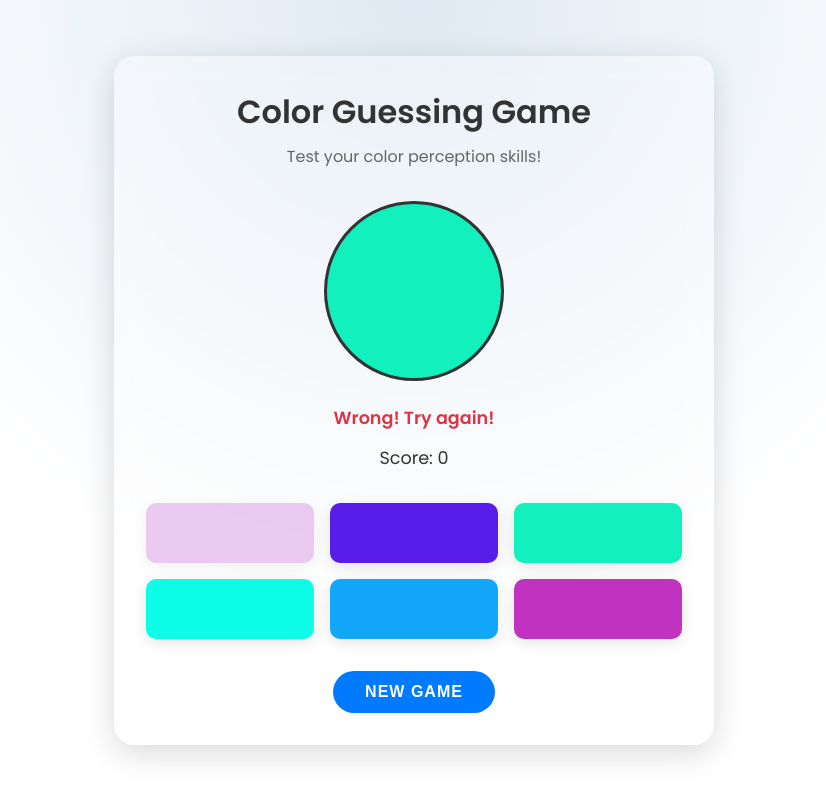
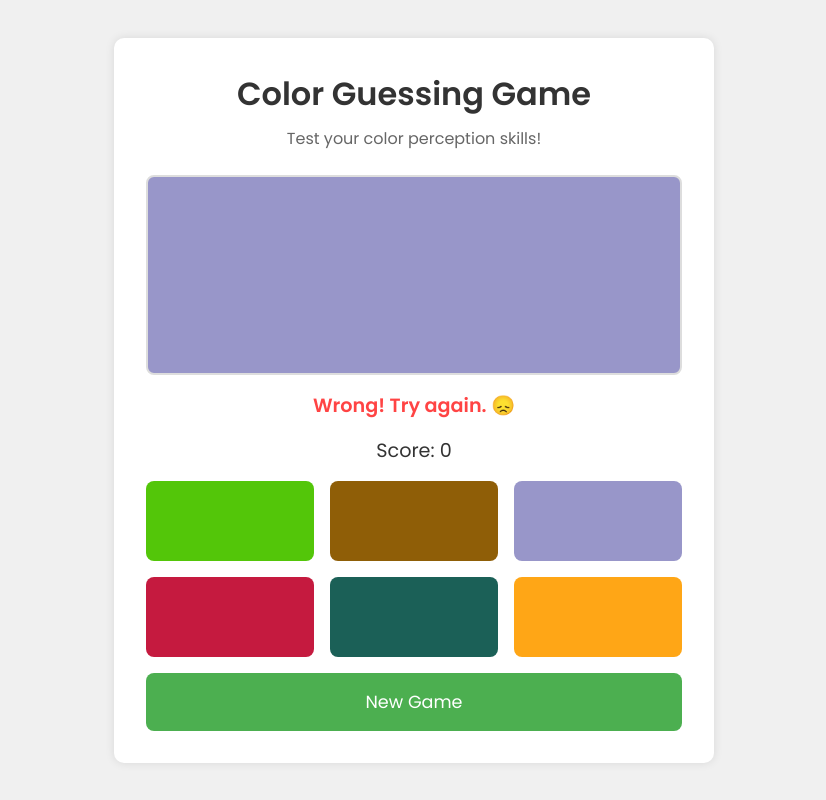
Before and after one commit to max-out-oluwadara/ColorGuess, a plain HTML site: page index.html in a window 1280 px wide. Both pictures are taken after a click on the button 456 px from the left and 532 px from the top of the page. Shown: the whole page, without its empty margins (226-1052 px from the left). Drawn offline with Linux system fonts and the light colour scheme.

Commit message:
color variant

```diff
--- a/main.js
+++ b/main.js
@@ -1,18 +1,76 @@
-const NUM_OPTIONS = 6; // number of color buttons shown each round
-let targetColor = '';
+const colorBox = document.querySelector('[data-testid="colorBox"]');
+const colorOptionsContainer = document.querySelector('[data-testid="colorOptions"]');
+const gameStatus = document.querySelector('[data-testid="gameStatus"]');
+const scoreElement = document.querySelector('[data-testid="score"]');
+const newGameButton = document.querySelector('[data-testid="newGameButton"]');
+
 let score = 0;
+let targetColor;
 
-// Generates a random hex color, e.g. "#A1B2C3"
-function generateRandomColor() {
-  const letters = '0123456789ABCDEF';
-  let color = '#';
-  for (let i = 0; i < 6; i++) {
-    color += letters[Math.floor(Math.random() * 16)];
-  }
-  return color;
+// 1) Basic random color
+function getRandomColor() {
+  const r = Math.floor(Math.random() * 256);
+  const g = Math.floor(Math.random() * 256);
+  const b = Math.floor(Math.random() * 256);
+  return `rgb(${r}, ${g}, ${b})`;
 }
 
-// Shuffle array in place
+/**
+ * 2) Generate 'count' colors that are:
+ *    - All fairly distant from the baseColor
+ *    - Also spaced out from each other
+ *
+ *    You can adjust MIN_DISTANCE_BASE_TARGET if you need them
+ *    even more (or less) distinct from the base color.
+ *    You can adjust MIN_DISTANCE_EACH_OTHER if you want them
+ *    to be more or less distinct from each other.
+ */
+function generateDistinctColors(baseColor, count) {
+  const colorRegex = /rgb\((\d+),\s*(\d+),\s*(\d+)\)/;
+  const [, baseR, baseG, baseB] = baseColor.match(colorRegex).map(Number);
+
+  // Larger → bigger gap from base color
+  const MIN_DISTANCE_BASE_TARGET = 30000;
+  // Larger → bigger gap among the distractors themselves
+  const MIN_DISTANCE_EACH_OTHER = 10000;
+
+  function distanceSquared(r1, g1, b1, r2, g2, b2) {
+    return (r1 - r2) ** 2 + (g1 - g2) ** 2 + (b1 - b2) ** 2;
+  }
+
+  const result = [];
+
+  // Keep generating colors until we have 'count' that satisfy both conditions
+  while (result.length < count) {
+    const r = Math.floor(Math.random() * 256);
+    const g = Math.floor(Math.random() * 256);
+    const b = Math.floor(Math.random() * 256);
+
+    // Check distance from base color
+    const distFromBase = distanceSquared(r, g, b, baseR, baseG, baseB);
+    if (distFromBase < MIN_DISTANCE_BASE_TARGET) {
+      continue; // too close to the target color
+    }
+
+    // Check distance from all already-chosen colors
+    let tooCloseToOthers = false;
+    for (const existingColor of result) {
+      const [_, exR, exG, exB] = existingColor.match(colorRegex).map(Number);
+      if (distanceSquared(r, g, b, exR, exG, exB) < MIN_DISTANCE_EACH_OTHER) {
+        tooCloseToOthers = true;
+        break;
+      }
+    }
+
+    if (!tooCloseToOthers) {
+      // Good color, push to array
+      result.push(`rgb(${r}, ${g}, ${b})`);
+    }
+  }
+
+  return result;
+}
+
 function shuffleArray(array) {
   for (let i = array.length - 1; i > 0; i--) {
     const j = Math.floor(Math.random() * (i + 1));
@@ -21,88 +79,64 @@ function shuffleArray(array) {
   return array;
 }
 
-// Initialize a single game round
-function initGame() {
-  // Generate the target color
-  targetColor = generateRandomColor();
-  document.querySelector('[data-testid="colorBox"]').style.backgroundColor = targetColor;
+function updateScore() {
+  scoreElement.textContent = score;
+}
 
-  // Generate an array of random colors (including the correct one)
-  let colorOptions = [targetColor];
-  while (colorOptions.length < NUM_OPTIONS) {
-    const randCol = generateRandomColor();
-    // Avoid duplicates
-    if (!colorOptions.includes(randCol)) {
-      colorOptions.push(randCol);
-    }
-  }
+function createNewRound() {
+  // Target color
+  targetColor = getRandomColor();
+  colorBox.style.backgroundColor = targetColor;
 
-  // Shuffle color options
-  shuffleArray(colorOptions);
+  // Generate 5 distinct distractors
+  const distinctColors = generateDistinctColors(targetColor, 5);
+  // Combine them with the target color & shuffle
+  const allColors = shuffleArray([...distinctColors, targetColor]);
 
-  // Render buttons
-  const optionsContainer = document.querySelector('[data-testid="colorOptions"]');
-  optionsContainer.innerHTML = ''; // clear old buttons
+  colorOptionsContainer.innerHTML = '';
 
-  colorOptions.forEach(col => {
-    const btn = document.createElement('button');
-    btn.classList.add('color-btn');
-    btn.dataset.color = col;
-    btn.style.backgroundColor = col;
-    btn.addEventListener('click', handleGuess);
-    optionsContainer.appendChild(btn);
+  allColors.forEach(color => {
+    const button = document.createElement('button');
+    button.className = 'color-option-btn';
+    button.style.backgroundColor = color;
+    button.dataset.color = color;
+    button.addEventListener('click', handleGuess);
+    colorOptionsContainer.appendChild(button);
   });
 
-  // Reset the game status message
-  const gameStatus = document.querySelector('[data-testid="gameStatus"]');
-  gameStatus.textContent = '';
-  gameStatus.classList.remove('correct', 'wrong');
+  gameStatus.textContent = 'Guess the correct color!';
+  gameStatus.style.color = '#333';
 }
 
-// Handle user guess
 function handleGuess(e) {
-  const guessedColor = e.target.dataset.color;
-  const gameStatus = document.querySelector('[data-testid="gameStatus"]');
+  const selectedColor = e.target.dataset.color;
 
-  if (guessedColor === targetColor) {
-    // Correct guess
+  if (selectedColor === targetColor) {
     score++;
-    document.querySelector('[data-testid="score"]').textContent = score.toString();
-
-    gameStatus.textContent = 'Correct! Well done!';
-    gameStatus.classList.remove('wrong');
-    gameStatus.classList.add('correct');
-
-    // Celebrate animation on the correct button
-    e.target.classList.add('celebrate');
+    updateScore();
+    gameStatus.textContent = 'Correct! Well done! 🎉';
+    gameStatus.style.color = '#4CAF50';
+    e.target.classList.add('correct');
+    setTimeout(createNewRound, 1000);
+  } else {
+    gameStatus.textContent = 'Wrong! Try again. 😞';
+    gameStatus.style.color = '#ff4444';
+    e.target.classList.add('wrong');
+    const correctButton = [...colorOptionsContainer.children]
+      .find(btn => btn.dataset.color === targetColor);
+    correctButton.classList.add('correct');
     setTimeout(() => {
-      e.target.classList.remove('celebrate');
-      initGame(); // next round
-    }, 500);
-
-  } else {
-    // Wrong guess
-    gameStatus.textContent = 'Wrong! Try again!';
-    gameStatus.classList.remove('correct');
-    gameStatus.classList.add('wrong');
-
-    // Shake animation on the clicked button
-    e.target.classList.add('wrong-animation');
-    setTimeout(() => {
-      e.target.classList.remove('wrong-animation');
-    }, 500);
-
-    // Disable the wrong guess button
-    e.target.disabled = true;
+      e.target.classList.remove('wrong');
+      correctButton.classList.remove('correct');
+    }, 1000);
   }
 }
 
-// New Game button resets the score and restarts
-document.querySelector('[data-testid="newGameButton"]').addEventListener('click', () => {
+newGameButton.addEventListener('click', () => {
   score = 0;
-  document.querySelector('[data-testid="score"]').textContent = '0';
-  initGame();
+  updateScore();
+  createNewRound();
 });
 
-// Start the first round
-initGame();
+// Initialize game
+createNewRound();
--- a/style.css
+++ b/style.css
@@ -1,173 +1,152 @@
 * {
-    box-sizing: border-box;
     margin: 0;
     padding: 0;
+    box-sizing: border-box;
+    font-family: 'Poppins', sans-serif;
   }
 
-  /* Use a modern, clean font */
   body {
-    font-family: 'Poppins', sans-serif;
+    background-color: #f0f0f0;
     min-height: 100vh;
     display: flex;
+    justify-content: center;
     align-items: center;
-    justify-content: center;
-    /* A soft radial gradient background */
-    background: radial-gradient(circle at top, #dfe9f3, #ffffff 60%);
-    overflow: hidden;
-  }
-
-  /* Subtle fade-in animation for the container */
-  @keyframes fadeIn {
-    from { opacity: 0; transform: translateY(20px); }
-    to { opacity: 1; transform: translateY(0); }
+    padding: 20px;
   }
 
   .container {
+    background-color: white;
+    padding: 2rem;
+    border-radius: 10px;
+    box-shadow: 0 0 10px rgba(0,0,0,0.1);
+    width: 100%;
     max-width: 600px;
-    width: 90%;
-    background: rgba(255, 255, 255, 0.3);
-    backdrop-filter: blur(12px);
-    border-radius: 20px;
-    box-shadow: 0 8px 32px rgba(0, 0, 0, 0.15);
-    text-align: center;
-    padding: 2rem;
-    animation: fadeIn 0.8s ease forwards;
   }
 
   .title {
     font-size: 2rem;
+    font-weight: 600;
+    text-align: center;
+    margin-bottom: 0.5rem;
     color: #333;
-    font-weight: 600;
-    margin-bottom: 0.5rem;
   }
 
   .sub-title {
-    font-size: 1rem;
+    text-align: center;
     color: #666;
-    margin-bottom: 2rem;
+    margin-bottom: 1.5rem;
   }
 
   .color-box {
-    width: 180px;
-    height: 180px;
-    margin: 1rem auto 1.5rem auto;
-    border: 3px solid #333;
-    /* Make it a circle */
-    border-radius: 50%;
-    transition: background-color 0.3s ease, transform 0.3s ease;
-  }
-
-  /* When hovered, gently lift the circle */
-  .color-box:hover {
-    transform: scale(1.05);
+    width: 100%;
+    height: 200px;
+    margin: 1rem 0;
+    border-radius: 8px;
+    border: 2px solid #ddd;
+    transition: background-color 0.3s ease;
   }
 
   .game-status {
-    font-size: 1.1rem;
-    margin: 0.5rem 0;
-    min-height: 24px;
-    height: 24px;
-  }
-
-  .correct {
-    color: #28a745;
+    text-align: center;
+    margin: 1rem 0;
     font-weight: 600;
-  }
-
-  .wrong {
-    color: #dc3545;
-    font-weight: 600;
+    font-size: 1.2rem;
   }
 
   .score {
-    font-size: 1.1rem;
+    text-align: center;
     margin: 1rem 0;
+    font-size: 1.2rem;
     color: #333;
   }
 
   .color-options {
-    display: grid;
-    grid-template-columns: repeat(3, 1fr);
+    display: flex;
+    flex-wrap: wrap;
     gap: 1rem;
-    margin-top: 2rem;
+    justify-content: center;
+    margin: 1rem 0;
   }
 
-  /* Responsive adjustments */
-  @media (max-width: 768px) {
-    .color-options {
-      grid-template-columns: repeat(2, 1fr);
-    }
+  .color-option-btn {
+    flex: 1 1 calc(33.333% - 1rem);
+    min-width: 100px;
+    height: 80px;
+    border: none;
+    border-radius: 8px;
+    cursor: pointer;
+    transition: transform 0.2s ease;
   }
 
-  @media (max-width: 480px) {
-    .color-options {
-      grid-template-columns: 1fr;
-    }
-  }
-
-  .color-btn {
-    border: none;
-    border-radius: 10px;
-    cursor: pointer;
-    transition: transform 0.2s, opacity 0.2s;
-    outline: none;
-    min-height: 60px;
-    /* Hide any text inside (we only show the background color) */
-    font-size: 0;
-    /* Add a subtle box-shadow for a 3D effect */
-    box-shadow: 0 4px 15px rgba(0, 0, 0, 0.1);
-  }
-
-  /* Lift the color tile when hovering */
-  .color-btn:hover {
+  .color-option-btn:hover {
     transform: scale(1.05);
   }
 
-  .color-btn:disabled {
-    cursor: not-allowed;
-    opacity: 0.6;
-  }
-
   .new-game-btn {
-    display: inline-block;
-    margin-top: 2rem;
-    padding: 0.75rem 2rem;
-    font-size: 1rem;
-    background-color: #007bff;
-    color: #fff;
+    display: block;
+    width: 100%;
+    padding: 1rem;
+    margin-top: 1rem;
+    background-color: #4CAF50;
+    color: white;
     border: none;
-    border-radius: 50px;
+    border-radius: 8px;
+    font-size: 1.1rem;
     cursor: pointer;
-    transition: background-color 0.3s, transform 0.2s;
-    text-transform: uppercase;
-    font-weight: 600;
-    letter-spacing: 1px;
+    transition: background-color 0.3s ease;
   }
 
   .new-game-btn:hover {
-    background-color: #0056b3;
-    transform: scale(1.05);
+    background-color: #45a049;
   }
 
-  /* Animations for correct/wrong guesses */
-  @keyframes celebrate {
+  @keyframes correct {
     0% { transform: scale(1); }
     50% { transform: scale(1.1); }
     100% { transform: scale(1); }
   }
 
-  @keyframes shake {
+  @keyframes wrong {
     0% { transform: translateX(0); }
-    25% { transform: translateX(-8px); }
-    50% { transform: translateX(8px); }
-    75% { transform: translateX(-8px); }
+    25% { transform: translateX(-10px); }
+    50% { transform: translateX(10px); }
+    75% { transform: translateX(-10px); }
     100% { transform: translateX(0); }
   }
 
-  .celebrate {
-    animation: celebrate 0.5s ease;
+  .correct {
+    animation: correct 0.5s ease;
   }
 
-  .wrong-animation {
-    animation: shake 0.5s ease;
+  .wrong {
+    animation: wrong 0.5s ease;
   }
+
+  @media (max-width: 768px) {
+    .container {
+      padding: 1rem;
+    }
+
+    .title {
+      font-size: 1.5rem;
+    }
+
+    .sub-title {
+      font-size: 0.9rem;
+    }
+
+    .color-box {
+      height: 150px;
+    }
+
+    .color-option-btn {
+      flex: 1 1 calc(50% - 1rem);
+      height: 70px;
+    }
+  }
+
+  @media (max-width: 480px) {
+    .color-option-btn {
+      flex: 1 1 100%;
+    }
+  }
```
